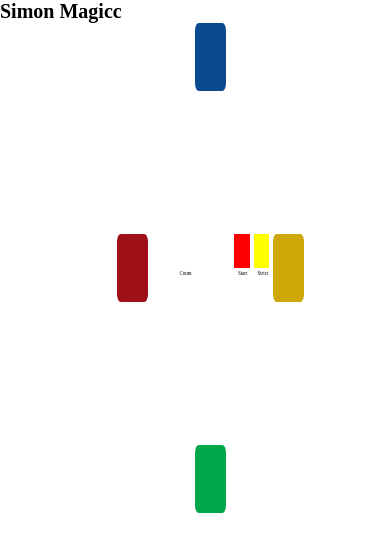
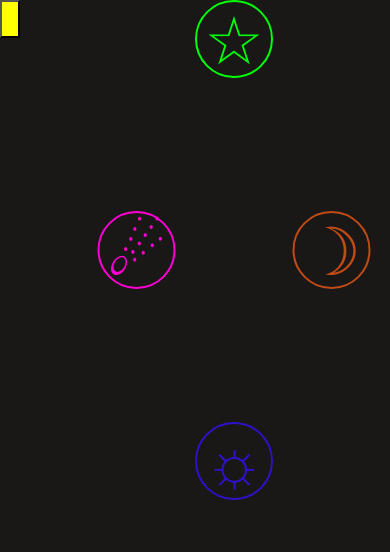
Before and after one commit to odm275/simon-game-app, a website: page index.html in a window 390 px wide. Drawn offline with Linux system fonts and the light colour scheme.

Commit message:
Turned the board responsive with response to viewport. Find out why measures with respect to vieport are slightly off.

```diff
--- a/index.html
+++ b/index.html
@@ -5,16 +5,14 @@
         <link rel="stylesheet" href="css/style.css">
     </head>
     <body>
-
-    <h1>Simon Magicc</h1>
-
     <div class="board">
-      <div class="btn btn--green"></div>
-      <div class="btn btn--red"></div>
-      <div class="btn btn--yellow"></div>
-      <div class="btn btn--blue"></div>
-      <div class="menu menu--start"></div>
-      <div class="menu menu--strict"></div></div>
+      <button class="btn btn--green">&#9734;</button>
+      <button class="btn btn--pink">&#9732;</button>
+      <button class="btn btn--orange">&#9789;</button>
+      <button class="btn btn--blue">&#9788;</button>
+      <button class="menu menu--start"></button>
+      <button class="menu menu--strict"></button>
+    </div>
 
      <div class="header">
     <div class="header--count">
--- a/sass/abstracts/_mixins.scss
+++ b/sass/abstracts/_mixins.scss
@@ -1,11 +1,15 @@
-@mixin rectcurve-button($radius){
-    width: $radius * 2;
-    height: $radius * 2;
-    border-radius: $radius*3;
+@mixin play-button($color){
+
+    color:$color;
+    border-color:$color;
     position:absolute;
+    background:none;
+    border-style: solid;
+
 }
 
-@mixin rectangular-button($radius){
+
+@mixin menu-button($radius){
     width: $radius * 2;
     height: $radius * 2;
     position:absolute;
--- a/sass/abstracts/_variables.scss
+++ b/sass/abstracts/_variables.scss
@@ -1,8 +1,8 @@
 //  BUTTON-COLROS
-$color-off-blue: #094a8f;
-$color-off-red: #9f0f17;
-$color-off-yellow: #cca707;
-$color-off-green: #00a74a;
+$color-off-blue: #2d12c7;
+$color-off-pink: #ff00d4;
+$color-off-orange: #c04b15;
+$color-off-green: #00ff08;
 
 //  BUTTON-MENU
 $color-on: #FC0102;
@@ -10,7 +10,12 @@ $color-strict: yellow;
 $color-onoff: #3193DE;
 
 //  CIRCLE RADIUS
-$radius: 2rem;
+$radius: 19vw;
+$symbol: 17vw;
 
 // FONT
 $default-font-size:1.6rem;
+
+//  POSITIONS
+$x: 100vw;
+$y: 100vh;
--- a/sass/base/_base.scss
+++ b/sass/base/_base.scss
@@ -8,4 +8,5 @@
 
 html{
     font-size: 62.5%;
+    background-color:rgb(26, 23, 23);
 }
--- a/sass/base/_typography.scss
+++ b/sass/base/_typography.scss
@@ -1,21 +1,22 @@
 .header{
     position:absolute;
-    left:45%;
-    top:32%;
-    font-size:1.3vw;
+    left:82.5rem;
+    top:31.5rem;
+    font-size:2rem;
+    color:white;
 
 
     &--count{
         position:absolute;
-        left:1vw;
+        left:1rem;
     }
     &--start{
         position:absolute;
-        left:16vw;
+        left:29.5rem;
 
     }
     &--strict{
         position:absolute;
-        left:21vw;
+        left:38.5rem;
     }
 }
--- a/sass/components/_button.scss
+++ b/sass/components/_button.scss
@@ -1,42 +1,53 @@
 .board{
     position:relative;
-    width:100vw;
-    height:100vh;
+    width:$x;
+    height:$y;
+
     //display:block;
 .btn{
-    @include rectcurve-button(4%);
+    width: $radius;
+    height: $radius;
+    border-radius: $radius;
+    font-size:$symbol;//   Size of symbol inside button.
+
+
 
     &--green{
-        background-color:$color-off-green;
-        left:50%;
-        top:50%;
+        @include play-button($color-off-green);
+        transform: translate($x/2,0);
+
     }
-    &--red{
-        background-color:$color-off-red;
-        left:30%;
-        top:25%;
+    &--pink{
+        @include play-button($color-off-pink);
+        transform: translate($x*.25,$y*.25);
+
+
+
     }
-    &--yellow{
-        background-color:$color-off-yellow;
-        left:70%;
-        top:25%;
+    &--orange{
+        @include play-button($color-off-orange);
+        transform: translate($x*.75,$y*.25);
+
+
     }
     &--blue{
-      left:50%;
-        background-color:$color-off-blue;
+        @include play-button($color-off-blue);
+        transform: translate($x/2,$y/2);
+
+
     }
 }
 .menu{
- @include rectangular-button(2%);
+ @include menu-button(2%);
 
   &--start{
+
     background-color:$color-on;
-    top: 25%;
-    left:60%;
+
+
   }
   &--strict{
-      top:25%;
-      left:65%;
+
     background-color:$color-strict;
   }
 
```
Also changed, not shown: css/style.css.
